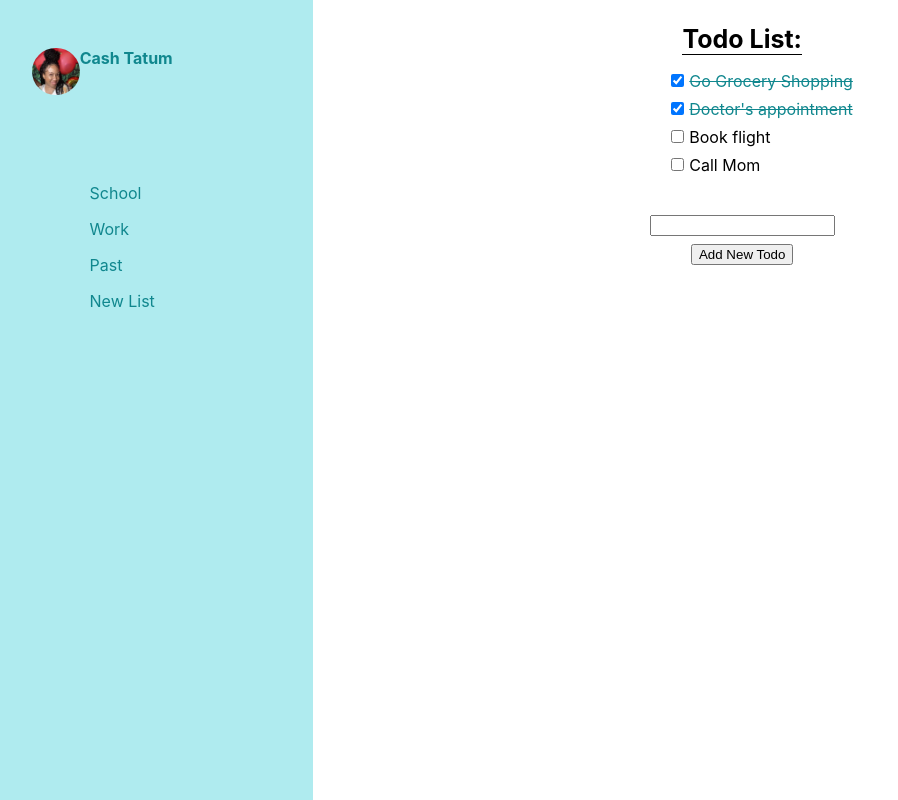
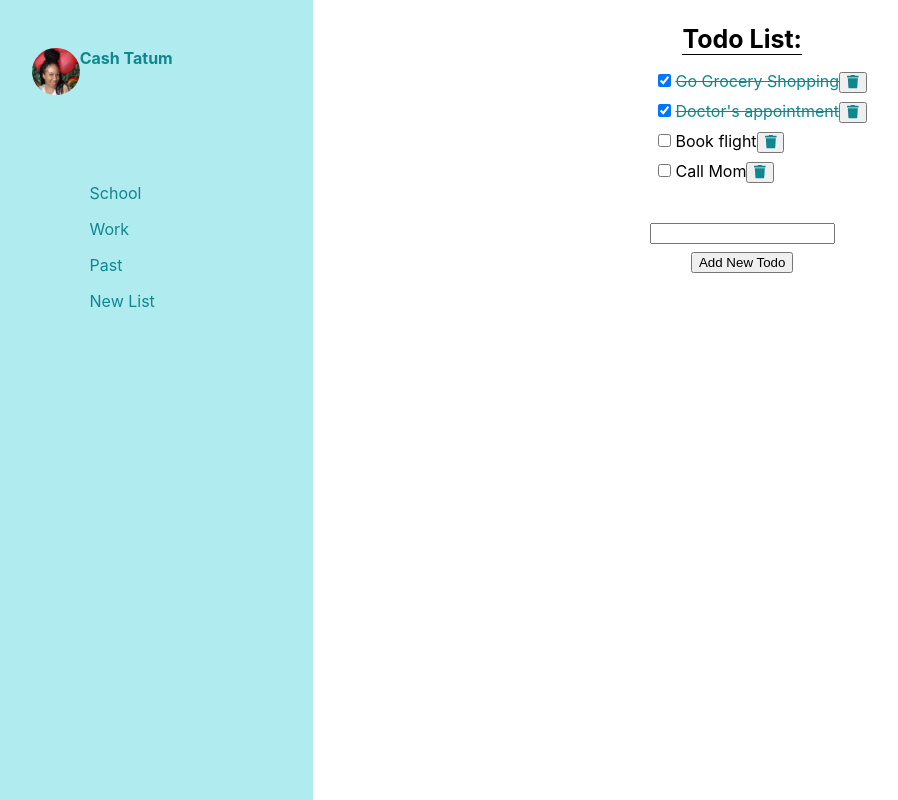
Before and after one commit to atatum718/todo-react, a React (Create React App) app: page / in a window 1280 px wide. Shown: the whole page, without its empty margins (109-1007 px from the left). Built offline with nearby package versions, Linux system fonts and the light colour scheme.

Commit message:
added delete icon and delete functionality

```diff
--- a/package.json
+++ b/package.json
@@ -3,6 +3,11 @@
   "version": "0.1.0",
   "private": true,
   "dependencies": {
+    "@fortawesome/fontawesome-svg-core": "^1.2.30",
+    "@fortawesome/free-brands-svg-icons": "^5.14.0",
+    "@fortawesome/free-regular-svg-icons": "^5.14.0",
+    "@fortawesome/free-solid-svg-icons": "^5.14.0",
+    "@fortawesome/react-fontawesome": "^0.1.11",
     "@testing-library/jest-dom": "^4.2.4",
     "@testing-library/react": "^9.5.0",
     "@testing-library/user-event": "^7.2.1",
--- a/src/App.js
+++ b/src/App.js
@@ -49,6 +49,31 @@ class App extends React.Component {
       };
     });
   };
+
+  handleCheckTodo = (id) => {
+    this.setState((state) => {
+      let newList = state.todoList.map((item) => {
+        if (item.id === id) {
+          return { ...item, iscompleted: !item.iscompleted };
+        }
+        return item;
+      });
+      return { todoList: newList };
+    });
+  };
+
+  handleDeleteTodo = (id) => {
+    this.setState((state) => {
+      let filteredList = state.todoList.filter((item) => {
+        if (item.id === id) {
+          return false;
+        }
+        return true;
+      });
+      return { todoList: filteredList };
+    });
+  };
+
   render() {
     return (
       <div style={styles.pageContainer}>
@@ -57,7 +82,12 @@ class App extends React.Component {
           <h1 style={styles.listTitle}>Todo List:</h1>
           <ul>
             {this.state.todoList.map((todoItem) => (
-              <Todoitem todoItem={todoItem} />
+              <Todoitem
+                key={todoItem.id}
+                todoItem={todoItem}
+                onCheckTodo={this.handleCheckTodo}
+                onDeleteTodo={this.handleDeleteTodo}
+              />
             ))}
           </ul>
           <input
--- a/src/components/Todoitem.js
+++ b/src/components/Todoitem.js
@@ -1,12 +1,17 @@
 import React from "react";
+import { FontAwesomeIcon } from "@fortawesome/react-fontawesome";
+import { faTrash } from "@fortawesome/free-solid-svg-icons";
 
 function Todoitem(props) {
+  const handleCheckTodo = () => props.onCheckTodo(props.todoItem.id);
+  const handleDeleteTodo = () => props.onDeleteTodo(props.todoItem.id);
   return (
     <li key={props.todoItem.id} style={styles.listItem}>
       <input
         style={styles.listItemInput}
         type="checkbox"
-        checked={props.todoItem.isCompleted}
+        defaultChecked={props.todoItem.isCompleted}
+        onChange={handleCheckTodo}
       />
       <span
         style={
@@ -17,6 +22,9 @@ function Todoitem(props) {
       >
         {props.todoItem.description}
       </span>
+      <button onClick={handleDeleteTodo}>
+        <FontAwesomeIcon icon={faTrash} style={{ color: "#10878E" }} />
+      </button>
     </li>
   );
 }
```
Also changed, not shown: 1 other file (tests, documents, lock files or other folders).
